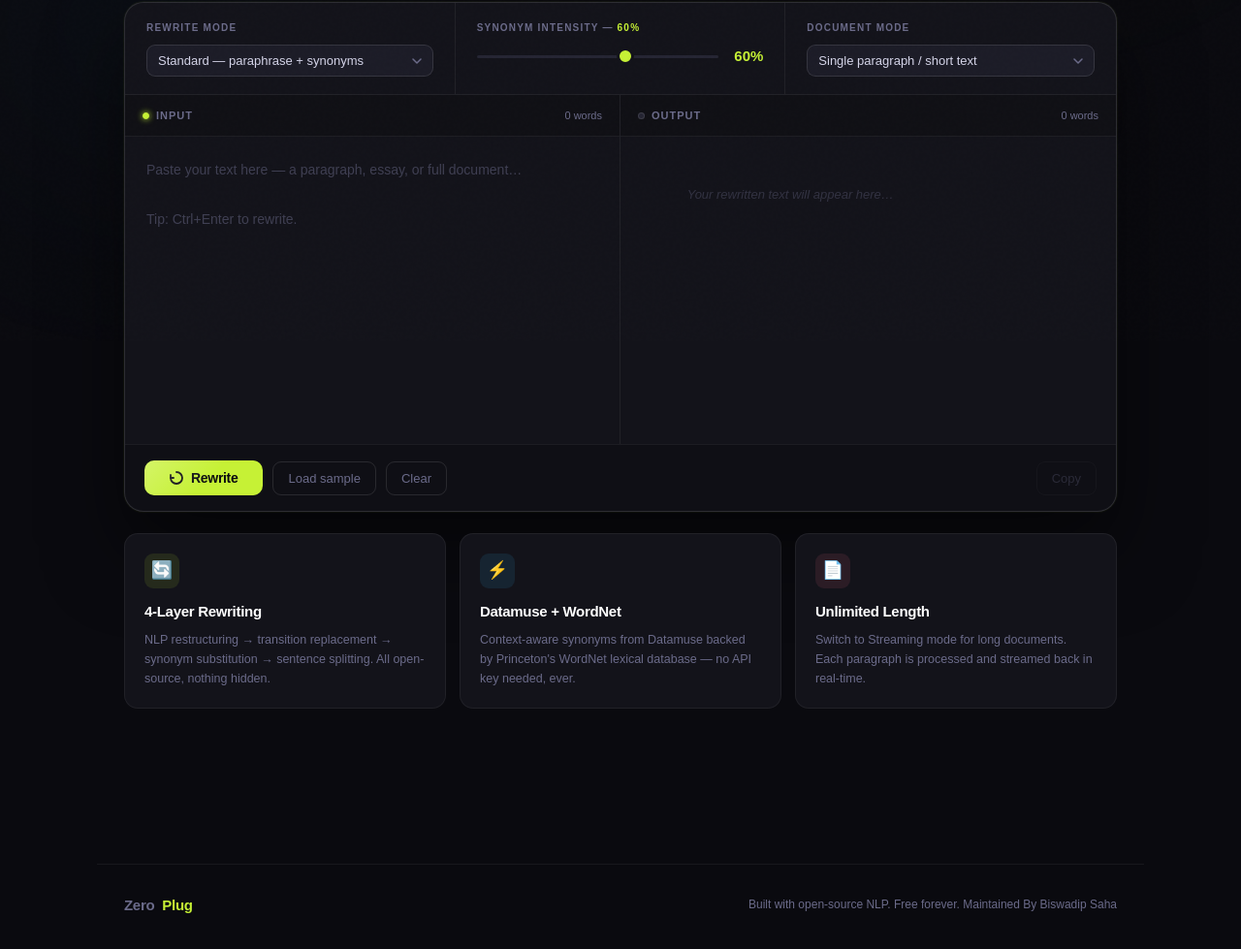
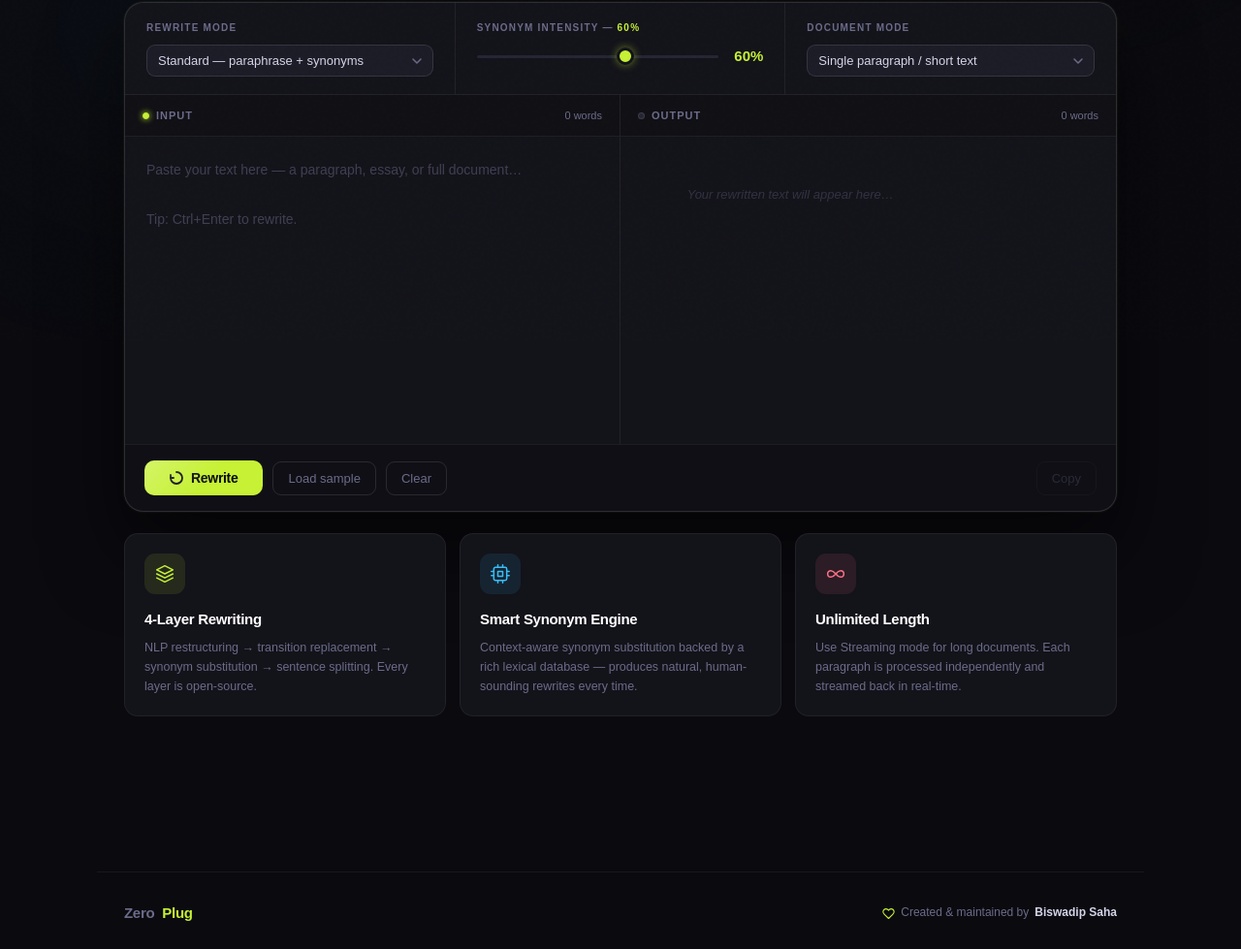
Before and after one commit to TheBiswadipSaha/zeroPlugarism, a website: page frontend/public/index.html in a window 1280 px wide. Shown: the part 448-1427 px from the top of the page at 97% size. Drawn offline with Linux system fonts and the light colour scheme; a web font is replaced by a local one.

Commit message:
style: enhance UI elements and update footer credit

```diff
--- a/frontend/public/index.html
+++ b/frontend/public/index.html
@@ -331,7 +331,7 @@
       background: var(--lime);
       cursor: pointer;
       border: 3px solid var(--ink2);
-      /* box-shadow: 0 0 8px rgba(198,241,53,0.5); */
+      box-shadow: 0 0 8px rgba(198,241,53,0.5);
       transition: box-shadow 0.15s;
     }
     .range-row input[type=range]::-webkit-slider-thumb:hover {
@@ -577,11 +577,10 @@
       transform: translateY(-3px);
     }
     .feat-icon {
-      width: 36px; height: 36px;
-      border-radius: 9px;
+      width: 42px; height: 42px;
+      border-radius: 11px;
       display: flex; align-items: center; justify-content: center;
-      font-size: 18px;
-      margin-bottom: 12px;
+      margin-bottom: 14px;
     }
     .fi-lime { background: rgba(198,241,53,0.1); }
     .fi-sky  { background: rgba(56,189,248,0.1); }
@@ -624,9 +623,16 @@
       letter-spacing: -0.3px;
     }
     .footer-logo span { color: var(--lime); }
-    .footer-note {
+    .footer-credit {
+      display: flex;
+      align-items: center;
+      gap: 6px;
       font-size: 12px;
       color: var(--muted);
+    }
+    .footer-credit strong {
+      color: var(--body);
+      font-weight: 600;
     }
 
     /* ─── Responsive ─── */
@@ -688,10 +694,6 @@
         <span class="logo-sub">Rewriter</span>
       </div>
     </a>
-    <!-- <div class="nav-right">
-      <span class="tag tag-lime">100% Free</span>
-      <span class="tag tag-sky">No Login</span>
-    </div> -->
   </nav>
 
   <div class="wrap">
@@ -700,14 +702,7 @@
     <div class="hero">
       <div class="hero-kicker">Plagiarism-Free Rewriter</div>
       <h1>Rewrite anything.<br /><em>Zero plug.</em></h1>
-      <p class="hero-sub">Open-source NLP engine — no subscriptions, no API keys, no limits. Just paste and go.</p>
-      <!-- <div class="chip-row">
-        <div class="chip"><span class="chip-dot cd-lime"></span>compromise.js NLP</div>
-        <div class="chip"><span class="chip-dot cd-lime"></span>Datamuse API</div>
-        <div class="chip"><span class="chip-dot cd-sky"></span>natural.js</div>
-        <div class="chip"><span class="chip-dot cd-sky"></span>WordNet synonyms</div>
-        <div class="chip"><span class="chip-dot cd-rose"></span>Express backend</div>
-      </div> -->
+      <p class="hero-sub">Powered by open-source NLP — no subscriptions, no limits. Just paste and rewrite.</p>
     </div>
 
     <!-- Tool card -->
@@ -818,19 +813,46 @@ Tip: Ctrl+Enter to rewrite."></textarea>
     <!-- Feature cards -->
     <div class="features">
       <div class="feat">
-        <div class="feat-icon fi-lime">🔄</div>
+        <div class="feat-icon fi-lime">
+          <!-- Layers / stack icon -->
+          <svg xmlns="http://www.w3.org/2000/svg" width="20" height="20" viewBox="0 0 24 24" fill="none" stroke="#c6f135" stroke-width="1.8" stroke-linecap="round" stroke-linejoin="round">
+            <polygon points="12 2 2 7 12 12 22 7 12 2"/>
+            <polyline points="2 17 12 22 22 17"/>
+            <polyline points="2 12 12 17 22 12"/>
+          </svg>
+        </div>
         <h3>4-Layer Rewriting</h3>
-        <p>NLP restructuring → transition replacement → synonym substitution → sentence splitting. All open-source, nothing hidden.</p>
+        <p>NLP restructuring → transition replacement → synonym substitution → sentence splitting. Every layer is open-source.</p>
       </div>
       <div class="feat">
-        <div class="feat-icon fi-sky">⚡</div>
-        <h3>Datamuse + WordNet</h3>
-        <p>Context-aware synonyms from Datamuse backed by Princeton's WordNet lexical database — no API key needed, ever.</p>
+        <div class="feat-icon fi-sky">
+          <!-- Brain / cpu icon -->
+          <svg xmlns="http://www.w3.org/2000/svg" width="20" height="20" viewBox="0 0 24 24" fill="none" stroke="#38bdf8" stroke-width="1.8" stroke-linecap="round" stroke-linejoin="round">
+            <rect x="4" y="4" width="16" height="16" rx="2"/>
+            <rect x="9" y="9" width="6" height="6"/>
+            <line x1="9" y1="1" x2="9" y2="4"/>
+            <line x1="15" y1="1" x2="15" y2="4"/>
+            <line x1="9" y1="20" x2="9" y2="23"/>
+            <line x1="15" y1="20" x2="15" y2="23"/>
+            <line x1="20" y1="9" x2="23" y2="9"/>
+            <line x1="20" y1="14" x2="23" y2="14"/>
+            <line x1="1" y1="9" x2="4" y2="9"/>
+            <line x1="1" y1="14" x2="4" y2="14"/>
+          </svg>
+        </div>
+        <h3>Smart Synonym Engine</h3>
+        <p>Context-aware synonym substitution backed by a rich lexical database — produces natural, human-sounding rewrites every time.</p>
       </div>
       <div class="feat">
-        <div class="feat-icon fi-rose">📄</div>
+        <div class="feat-icon fi-rose">
+          <!-- Infinity / infinite scroll icon -->
+          <svg xmlns="http://www.w3.org/2000/svg" width="20" height="20" viewBox="0 0 24 24" fill="none" stroke="#fb7185" stroke-width="1.8" stroke-linecap="round" stroke-linejoin="round">
+            <path d="M12 12c-2-2.5-4-4-6-4a4 4 0 0 0 0 8c2 0 4-1.5 6-4z"/>
+            <path d="M12 12c2 2.5 4 4 6 4a4 4 0 0 0 0-8c-2 0-4 1.5-6 4z"/>
+          </svg>
+        </div>
         <h3>Unlimited Length</h3>
-        <p>Switch to Streaming mode for long documents. Each paragraph is processed and streamed back in real-time.</p>
+        <p>Use Streaming mode for long documents. Each paragraph is processed independently and streamed back in real-time.</p>
       </div>
     </div>
 
@@ -841,7 +863,10 @@ Tip: Ctrl+Enter to rewrite."></textarea>
     <div class="footer-logo">
       Zero<span>Plug</span>
     </div>
-    <div class="footer-note">Built with open-source NLP. Free forever. Maintained By Biswadip Saha</div>
+    <div class="footer-credit">
+      <svg xmlns="http://www.w3.org/2000/svg" width="13" height="13" viewBox="0 0 24 24" fill="none" stroke="#c6f135" stroke-width="2" stroke-linecap="round" stroke-linejoin="round" style="flex-shrink:0"><path d="M20.84 4.61a5.5 5.5 0 0 0-7.78 0L12 5.67l-1.06-1.06a5.5 5.5 0 0 0-7.78 7.78l1.06 1.06L12 21.23l7.78-7.78 1.06-1.06a5.5 5.5 0 0 0 0-7.78z"/></svg>
+      Created &amp; maintained by <strong>Biswadip Saha</strong>
+    </div>
   </footer>
 
   <script>
```
